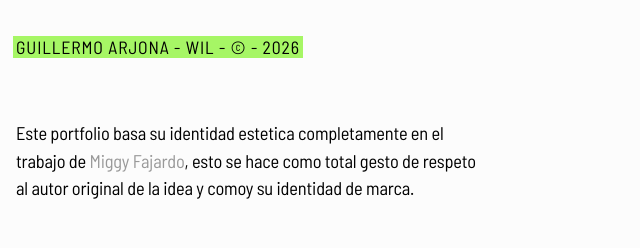
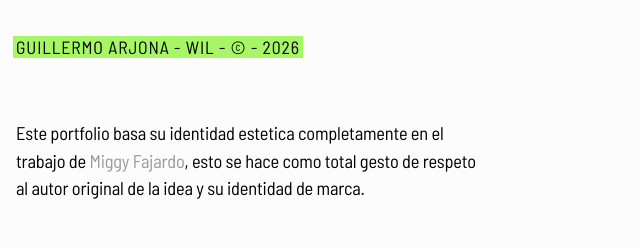
Before and after one commit to WilArj/portfolio-wil, a plain HTML site: page about.html in a window 1280 px wide. Shown: the top 248 px of the page, 0-640 px from the left. Drawn offline with Linux system fonts and the light colour scheme.

Commit message:
Fix typo in about section text

```diff
--- a/about.html
+++ b/about.html
@@ -27,7 +27,7 @@
         <div class="grid-row">
             <div class="column-text">
                 <div class="text-block">
-                    <h3 id="about-text-1">Este portfolio basa su identidad estetica completamente en el trabajo de <a>Miggy Fajardo</a>, esto se hace como total gesto de respeto al autor original de la idea y comoy su identidad de marca.</h3>
+                    <h3 id="about-text-1">Este portfolio basa su identidad estetica completamente en el trabajo de <a>Miggy Fajardo</a>, esto se hace como total gesto de respeto al autor original de la idea y su identidad de marca.</h3>
                 </div>
 
                 <div class="links-block">
```
